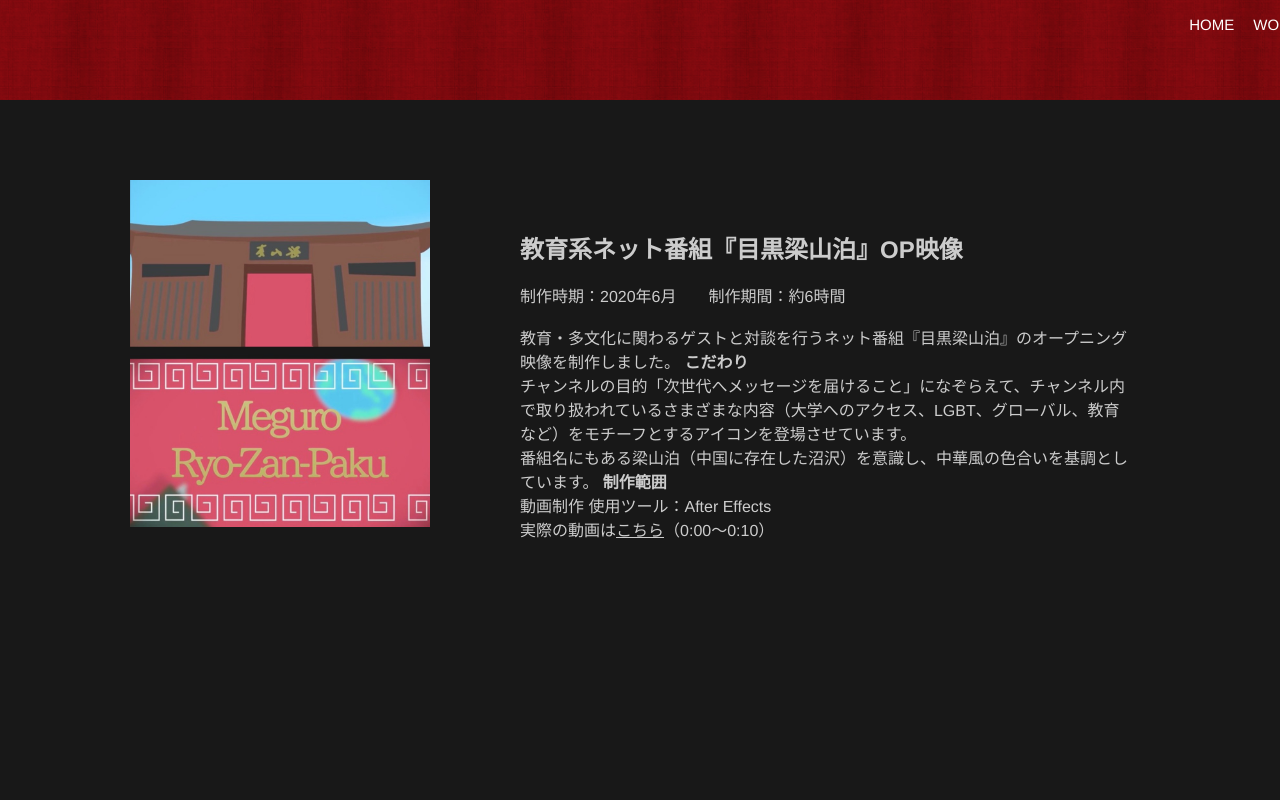
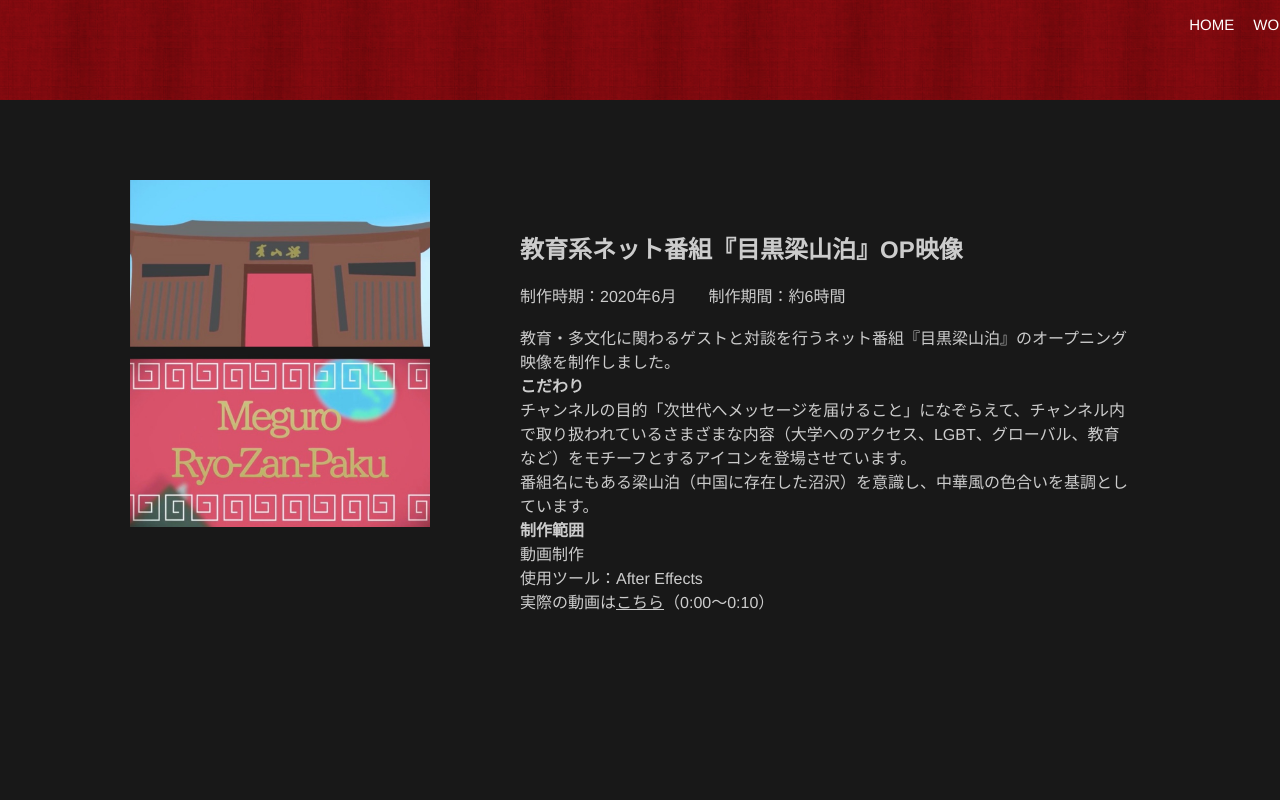
Before and after one commit to 1899-arch/portfolio, a plain HTML site: page movie_01.html in a window 1280 px wide. Shown: the top 800 px of the page. Drawn offline with nearby package versions, Linux system fonts and the light colour scheme.

Commit message:
Update movie_01.html

```diff
--- a/movie_01.html
+++ b/movie_01.html
@@ -51,18 +51,18 @@
            </span>
 
            <span class="product__text-para">
-            教育・多文化に関わるゲストと対談を行うネット番組『目黒梁山泊』のオープニング映像を制作しました。
+            教育・多文化に関わるゲストと対談を行うネット番組『目黒梁山泊』のオープニング映像を制作しました。<br>
            </span>
 
            <span class="product__text-para">
             <span class="product__text-bold">こだわり</span><br>
             チャンネルの目的「次世代へメッセージを届けること」になぞらえて、チャンネル内で取り扱われているさまざまな内容（大学へのアクセス、LGBT、グローバル、教育など）をモチーフとするアイコンを登場させています。<br>
-            番組名にもある梁山泊（中国に存在した沼沢）を意識し、中華風の色合いを基調としています。
+            番組名にもある梁山泊（中国に存在した沼沢）を意識し、中華風の色合いを基調としています。<br>
            </span>
 
            <span class="product__text-para">
             <span class="product__text-bold">制作範囲</span><br>
-            動画制作
+            動画制作<br>
            </span>
 
            <span class="product__text-para">
```
